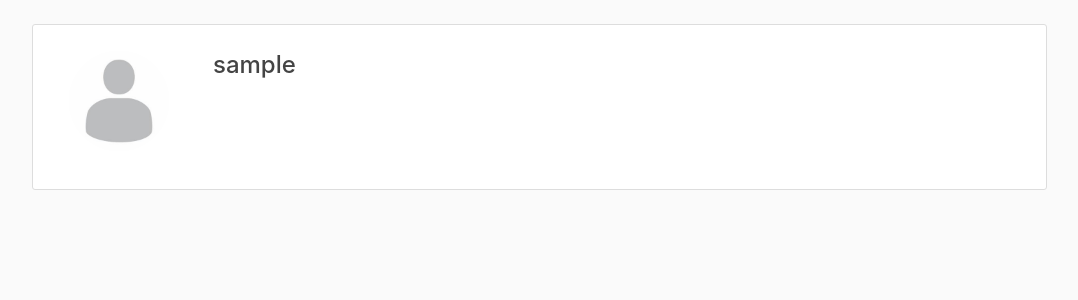
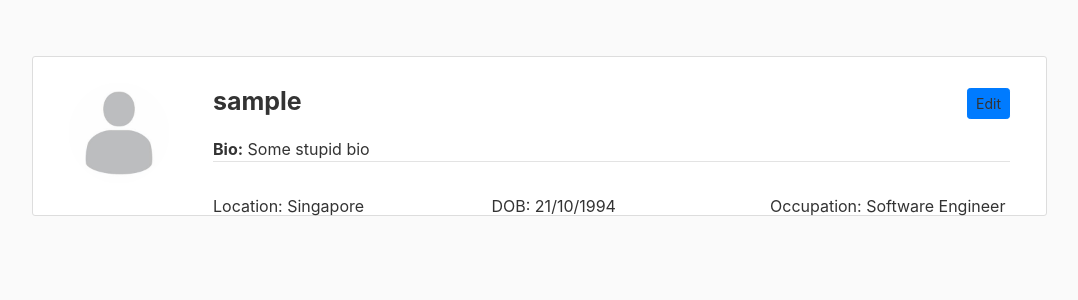
Before and after one commit to Ronith900/django_blog, a Django app: page /profile/1 in a window 1280 px wide. Shown: the part 56-356 px from the top of the page, without its empty margins (53-1131 px from the left). Run offline with Django 3.2, Linux system fonts and the light colour scheme; the visitor is signed in with stand-in values (Sample User, id 1); data comes from the database, SQL or seed files in the repository; some libraries are stand-ins or nearby versions.

Commit message:
profile and other enhancements

```diff
--- a/Resource/static/css/main.css
+++ b/Resource/static/css/main.css
@@ -137,27 +137,6 @@ a.article-title:hover {
 }
 
 
-.profile-container{
-    background: #ffffff;
-  padding: 10px 20px;
-  border: 1px solid #dddddd;
-  border-radius: 3px;
-   display:flex;
-    flex-direction:row;
-
-}
-
-.user-profile{
-    flex: auto;
-    flex-grow:1;
-    width:7rem;
-    height:7rem;
-    margin:1rem
-}
-
-.user-profile-image{
-    flex-grow:0;
-}
 
 .profile-pic-user {
   width: 100px;
--- a/Resource/templates/main/base.html
+++ b/Resource/templates/main/base.html
@@ -62,6 +62,8 @@
         </div>
 
     </div>
+    {% block extra-css %}
+    {% endblock %}
 </main>
 
 <!-- Optional JavaScript -->
--- a/users/templates/users/profile.html
+++ b/users/templates/users/profile.html
@@ -5,10 +5,79 @@
 <div class="profile-container">
     <div class="user-profile user-profile-image">
         <img src="{{user.profile.image.url}}" alt="profile-pic" class="profile-pic-user">
+
     </div>
     <div class="user-profile">
-        <h4>{{user.username}}</h4>
+        <div class="up-name">
+            {{user.username}}
+            <span class="float-right">
+            <a class="btn btn-primary btn-sm">Edit</a>
+        </span>
+        </div>
+        <div class="up-bio">
+            <span><b>Bio:</b> Some stupid bio</span>
+        </div>
+        <div class="up-extra-info">
+            <div class="up-extra-info-box">Location: Singapore</div>
+            <div class="up-extra-info-box">DOB: 21/10/1994</div>
+            <div class="up-extra-info-box">Occupation: Software Engineer</div>
+        </div>
     </div>
 </div>
 
 {% endblock %}
+
+{% block extra-css %}
+<style rel="stylesheet">
+    .up-extra-info{
+        margin-top:2rem;
+        display:flex;
+        flex-direction:row;
+        justify-content:space-between;
+        align-content:center;
+    }
+
+    .up-extra-info-box{
+        width:15rem;
+        height:5rem;
+    }
+
+    .up-bio{
+        margin-top:1rem;
+        margin-bottom:1rem;
+        border-bottom: 1px solid #e3e3e3
+    }
+
+
+    .profile-container{
+      background: #ffffff;
+      padding: 10px 20px;
+      border: 1px solid #dddddd;
+      border-radius: 3px;
+      display:flex;
+      flex-direction:row;
+      height:20vh;
+      margin-top:2rem;
+
+    }
+
+    .up-name{
+    font-weight:bold;
+    font-size:25px;
+    }
+
+    .user-profile{
+        flex: auto;
+        flex-grow:1;
+        width:7rem;
+        height:7rem;
+        margin:1rem
+    }
+
+    .user-profile-image{
+        flex-grow:0;
+    }
+
+
+</style>
+{% endblock %}
```
